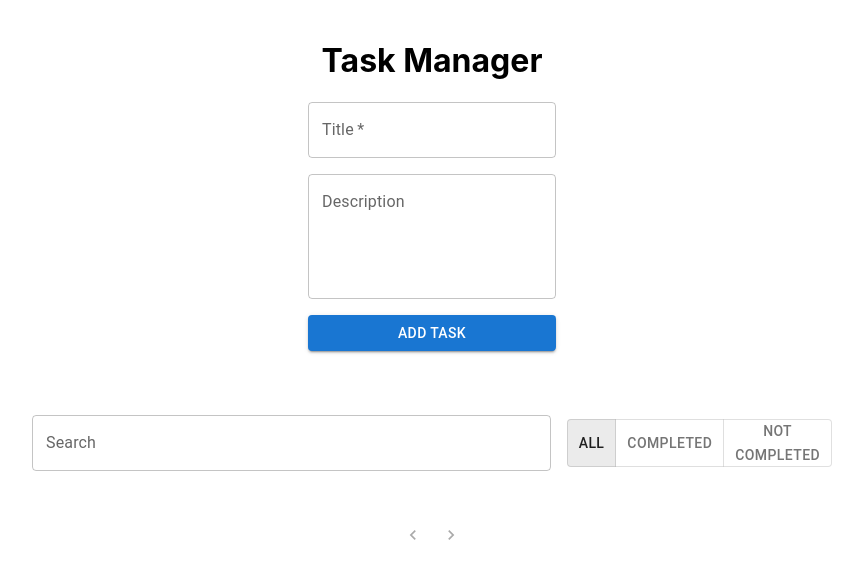
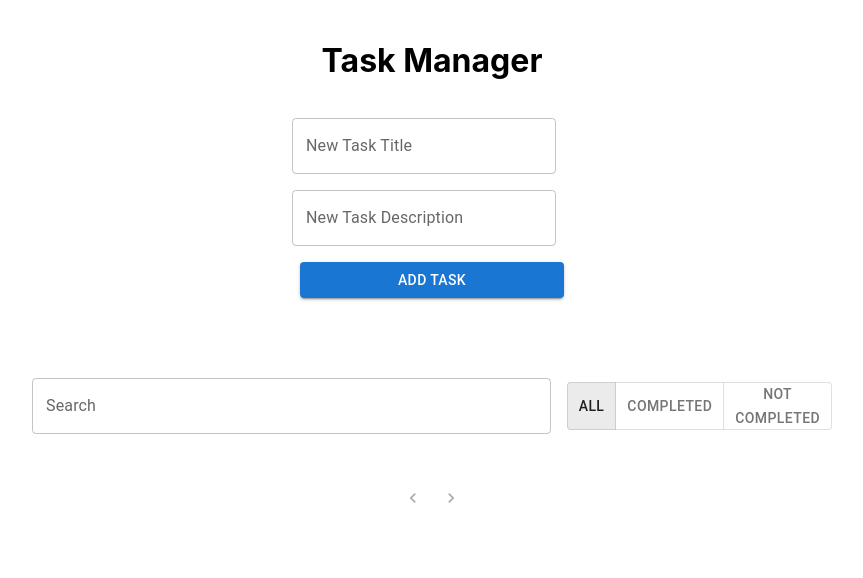
Before and after one commit to iannak/lista_tarefas, a React (Create React App) app: page / in a window 1280 px wide. Shown: the top 578 px of the page, without its empty margins (208-1071 px from the left). Built offline with nearby package versions, Linux system fonts and the light colour scheme.

Commit message:
refactor: clean

```diff
--- a/src/App.tsx
+++ b/src/App.tsx
@@ -14,21 +14,11 @@ interface Task {
 const App: React.FC = () => {
   const [tasks, setTasks] = useState<Task[]>([]);
 
-  const handleTaskSubmit = (title: string, description: string) => {
-    const newTask: Task = {
-      id: Math.random().toString(36).substr(2, 9),
-      title,
-      description,
-      completed: false,
-    };
-    setTasks([...tasks, newTask]);
-  };
-
   return (
     <AppContainer>
       <h1>Task Manager</h1>
       <Box>
-        <TaskForm onSubmit={handleTaskSubmit} />{" "}
+        <TaskForm tasks={[]} setTasks={setTasks} />{" "}
       </Box>
       <TaskList tasks={tasks} setTasks={setTasks} />
     </AppContainer>
--- a/src/components/TaskForm/index.tsx
+++ b/src/components/TaskForm/index.tsx
@@ -1,38 +1,66 @@
 import React, { useState } from "react";
 import { TextField } from "@mui/material";
-import { ButtonAdd, FormContainer } from "./styles";
+import { ButtonAdd, Content, FormContainer } from "./styles";
+import { v4 as uuidv4 } from "uuid";
+import { Props, Task } from "../../@types";
 
-const TaskForm: React.FC<{
-  onSubmit: (title: string, description: string) => void;
-}> = ({ onSubmit }) => {
+const TaskForm: React.FC<Props> = ({ tasks, setTasks }) => {
   const [title, setTitle] = useState("");
   const [description, setDescription] = useState("");
+  const [newTaskTitle, setNewTaskTitle] = useState("");
+  const [newTaskDescription, setNewTaskDescription] = useState("");
 
   const handleSubmit = (e: React.FormEvent) => {
     e.preventDefault();
-    onSubmit(title, description);
     setTitle("");
     setDescription("");
   };
 
+  const handleAddTask = () => {
+    if (newTaskTitle.trim() === "" || newTaskDescription.trim() === "") {
+      return;
+    }
+    const newTask: Task = {
+      id: uuidv4(),
+      title: newTaskTitle,
+      description: newTaskDescription,
+      completed: false,
+    };
+    setTasks([...tasks, newTask]);
+    setNewTaskTitle("");
+    setNewTaskDescription("");
+  };
+
   return (
     <FormContainer onSubmit={handleSubmit}>
+      <Content
+        sx={{
+          display: "flex",
+          alignItems: "center",
+          marginBottom: "16px",
+          marginTop: "16px",
+        }}
+      >
         <TextField
-        label="Title"
-        value={title}
-        onChange={(e) => setTitle(e.target.value)}
-        required
+          label="New Task Title"
+          variant="outlined"
+          fullWidth
+          value={newTaskTitle}
+          onChange={(e) => setNewTaskTitle(e.target.value)}
+          sx={{ marginRight: "16px" }}
         />
         <TextField
-        label="Description"
-        value={description}
-        onChange={(e) => setDescription(e.target.value)}
-        multiline
-        rows={4}
+          label="New Task Description"
+          variant="outlined"
+          fullWidth
+          value={newTaskDescription}
+          onChange={(e) => setNewTaskDescription(e.target.value)}
+          sx={{ marginRight: "16px" }}
         />
-      <ButtonAdd type="submit" variant="contained" color="primary">
+        <ButtonAdd variant="contained" color="primary" onClick={handleAddTask}>
           Add Task
         </ButtonAdd>
+      </Content>
     </FormContainer>
   );
 };
--- a/src/components/TaskForm/styles.ts
+++ b/src/components/TaskForm/styles.ts
@@ -1,4 +1,4 @@
-import { Button } from "@mui/material";
+import { Box, Button } from "@mui/material";
 import styled from "styled-components";
 
 export const FormContainer = styled.form`
@@ -14,3 +14,11 @@ export const ButtonAdd = styled(Button)`
   max-width: 100%;
   margin: 0 auto;
 `;
+
+export const Content = styled(Box)`
+  display: flex;
+  flex-direction: column;
+  gap: 16px;
+  max-width: 100%;
+  margin: 0 auto;
+`;
```
Lines whose indentation alone changed are shown as unchanged.
